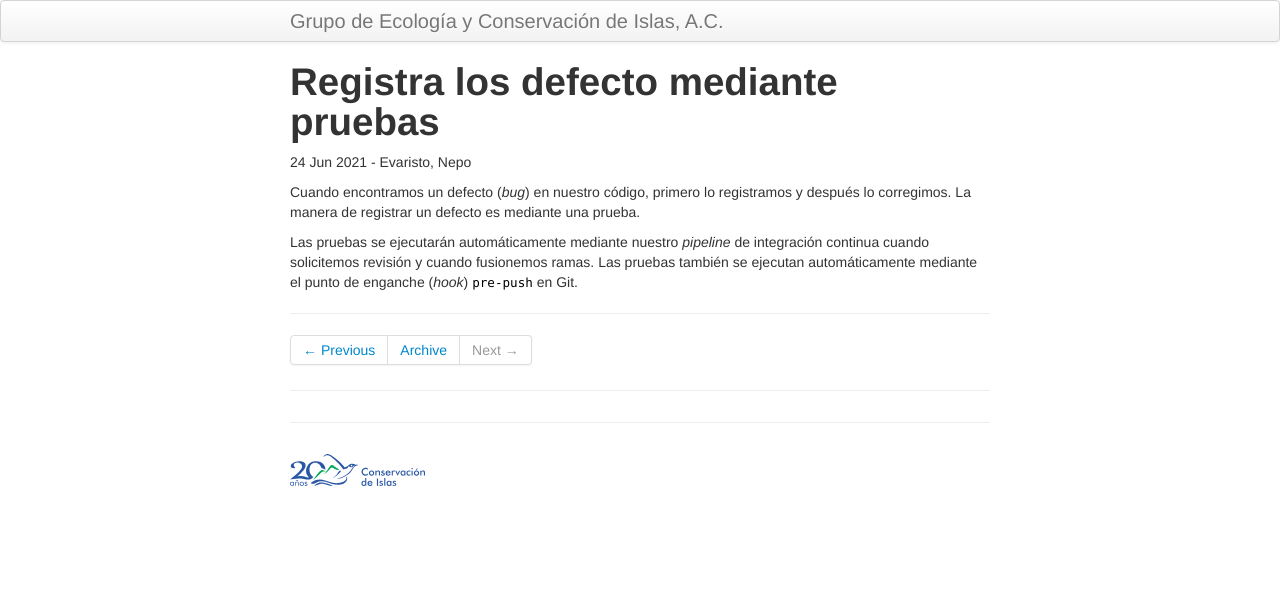
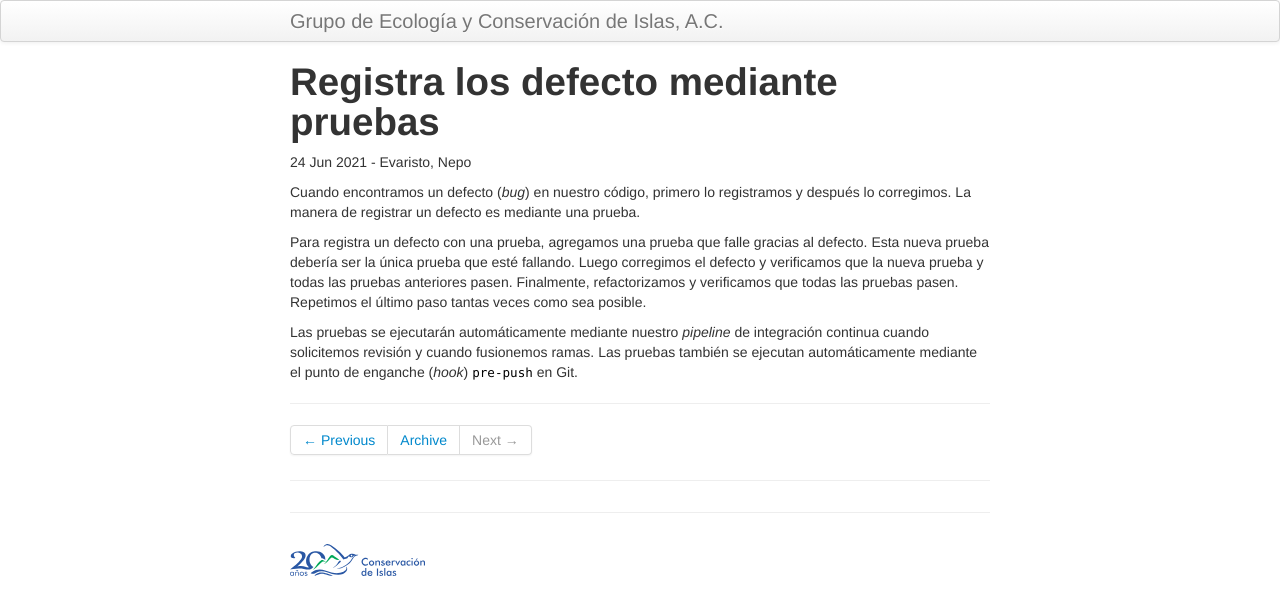
Before and after one commit to LizethMReyes/islasgeci.github.io, a Jekyll site: the page built from _posts/2021-06-24-bug_test.md, in a window 1280 px wide. Shown: the top 615 px of the page. Built offline with Jekyll 4.4.1, drawn with Linux system fonts in a browser that asks for light colours.

Commit message:
✍️ Add content

```diff
--- a/_posts/2021-06-24-bug_test.md
+++ b/_posts/2021-06-24-bug_test.md
@@ -8,6 +8,14 @@ tags: programacion
 Cuando encontramos un defecto (_bug_) en nuestro código, primero lo registramos y después lo
 corregimos. La manera de registrar un defecto es mediante una prueba.
 
+[//]: # (¿Por qué no corregimos el _bug_ antes de registrarlo?)
+[//]: # (¿Por qué registramos el _bug_ si sería más fácil solo corregirlo?)
+
+Para registra un defecto con una prueba, agregamos una prueba que falle gracias al defecto. Esta
+nueva prueba debería ser la única prueba que esté fallando. Luego corregimos el defecto y
+verificamos que la nueva prueba y todas las pruebas anteriores pasen. Finalmente, refactorizamos y
+verificamos que todas las pruebas pasen. Repetimos el último paso tantas veces como sea posible.
+
 Las pruebas se ejecutarán automáticamente mediante nuestro _pipeline_ de integración continua cuando
 solicitemos revisión y cuando fusionemos ramas. Las pruebas también se ejecutan automáticamente
 mediante el punto de enganche (_hook_) `pre-push` en Git.
```
